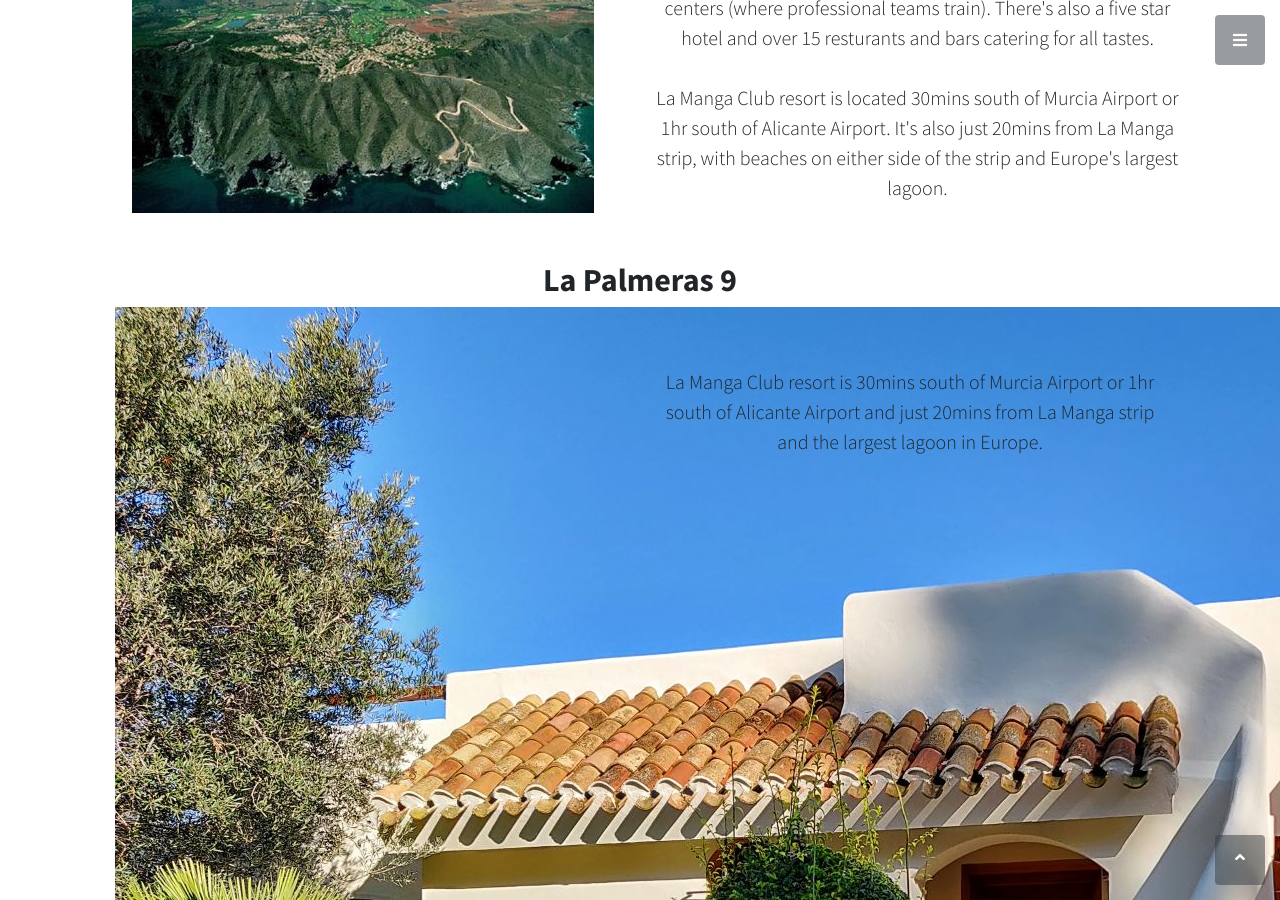
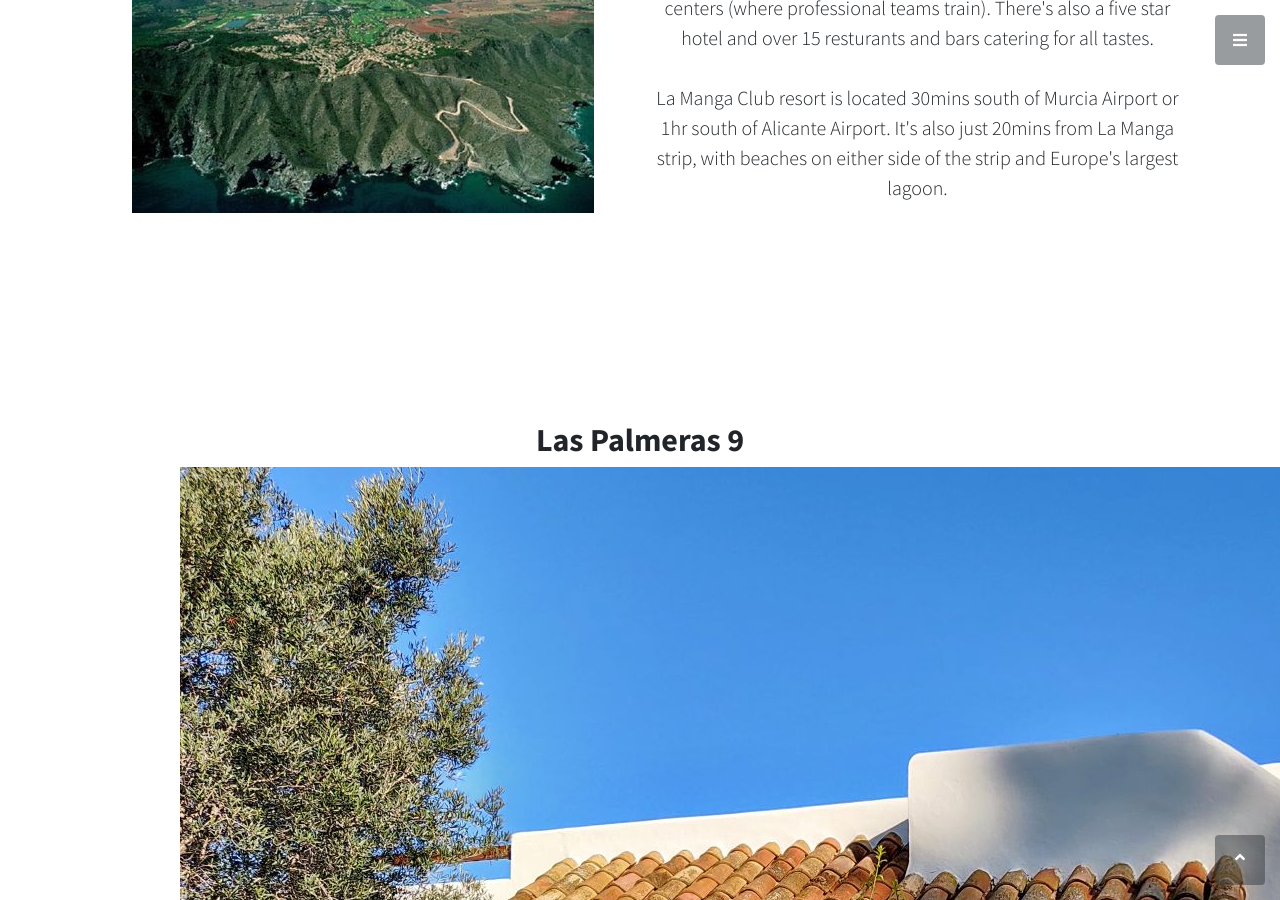
Before and after one commit to richsteer/richsteer.github.io, a Jekyll site: the page built from index.html, in a window 1280 px wide and 900 px high, scrolled down 1583 px. Built offline with Jekyll 4.4.1, drawn with Linux system fonts in a browser that asks for light colours.

Commit message:
Update index.html

```diff
--- a/index.html
+++ b/index.html
@@ -37,24 +37,6 @@ title: Las Palameras 9
 
         </div>
 
-    <div class="container text-center">
-        <div class="row">
-            <div class="col-lg-10 mx-auto">
-                <h2>La Palmeras 9</h2>
-            </div>
-        </div>
-
-        <div class="row mx-auto">
-            <p class="lead mb-5 col-lg-6">
-                <img src="assets/img/la-manga-club-villa-las-palmeras-9.jpg">
-            </p>
-            <p class="lead mb-5 col-lg-6">
-                <br><br>
-                La Manga Club resort is 30mins south of Murcia Airport or 1hr south of Alicante Airport and just 20mins from La Manga strip and the largest lagoon in Europe.
-            </p>
-
-        </div>
-
     </div>
 </section>
 
@@ -64,6 +46,9 @@ title: Las Palameras 9
         <div class = "row">
                 <div class="col-lg-10 mx-auto">
                     <h2>Las Palmeras 9</h2>
+
+                    <img src="assets/img/la-manga-club-villa-las-palmeras-9.jpg">
+
                     <p class="lead mb-5">
                         The central location makes Las Palmeras a good choice for easy access to the  Par 47 golf course, Tennis Centre and a number of bars and restaurants.
 
```
